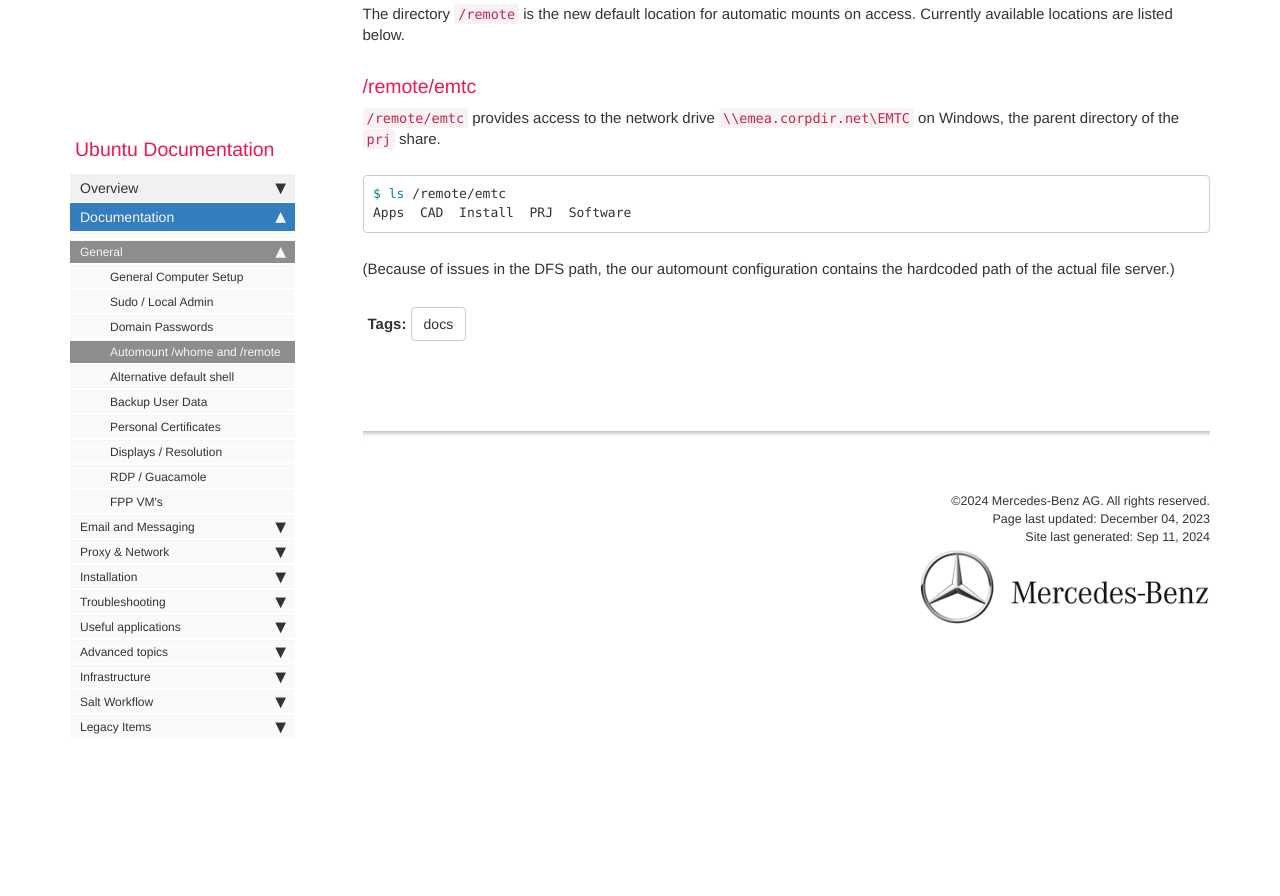
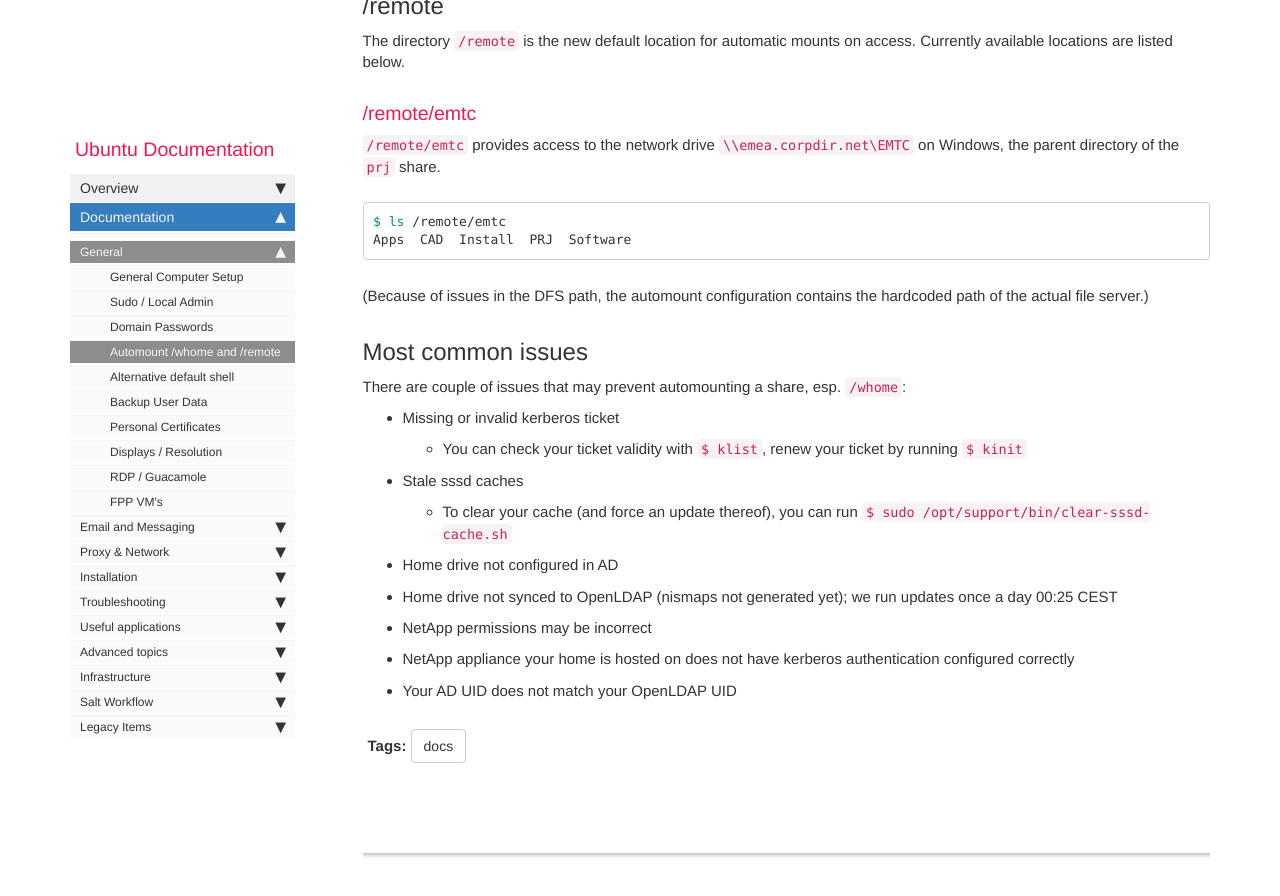
Before and after one commit to RajputPawan/Prometheus, a Jekyll site: the page built from pages/docs/whome.md, in a window 1280 px wide and 900 px high, scrolled down 1395 px. Shown: the top 896 px of the window. Built offline with Jekyll 4.4.1, drawn with Linux system fonts in a browser that asks for light colours; comment, search, counter and statistics services are not loaded; some of the changed text lies outside the part shown.

Commit message:
Cosmetics

````diff
--- a/pages/docs/whome.md
+++ b/pages/docs/whome.md
@@ -16,6 +16,7 @@
 ![My Documents on Windows](images/whome/win.png)
 
 This folder is also by default available on Ubuntu clients.
+Make sure you have a valid kerberos ticket when connecting.
 
 ### Access through /whome/$USER
 
@@ -54,5 +55,19 @@
 Apps  CAD  Install  PRJ  Software
 ```
 
-(Because of issues in the DFS path, the our automount configuration
+(Because of issues in the DFS path, the automount configuration
 contains the hardcoded path of the actual file server.)
+
+## Most common issues
+
+There are couple of issues that may prevent automounting a share, esp. `/whome`:
+
+- Missing or invalid kerberos ticket
+  - You can check your ticket validity with `$ klist`, renew your ticket by running `$ kinit`
+- Stale sssd caches
+  - To clear your cache (and force an update thereof), you can run `$ sudo /opt/support/bin/clear-sssd-cache.sh`
+- Home drive not configured in AD
+- Home drive not synced to OpenLDAP (nismaps not generated yet); we run updates once a day 00:25 CEST
+- NetApp permissions may be incorrect
+- NetApp appliance your home is hosted on does not have kerberos authentication configured correctly
+- Your AD UID does not match your OpenLDAP UID
````
Also changed, not shown: pages/docs/docker-podman-overview.md (+1 -1 lines).
